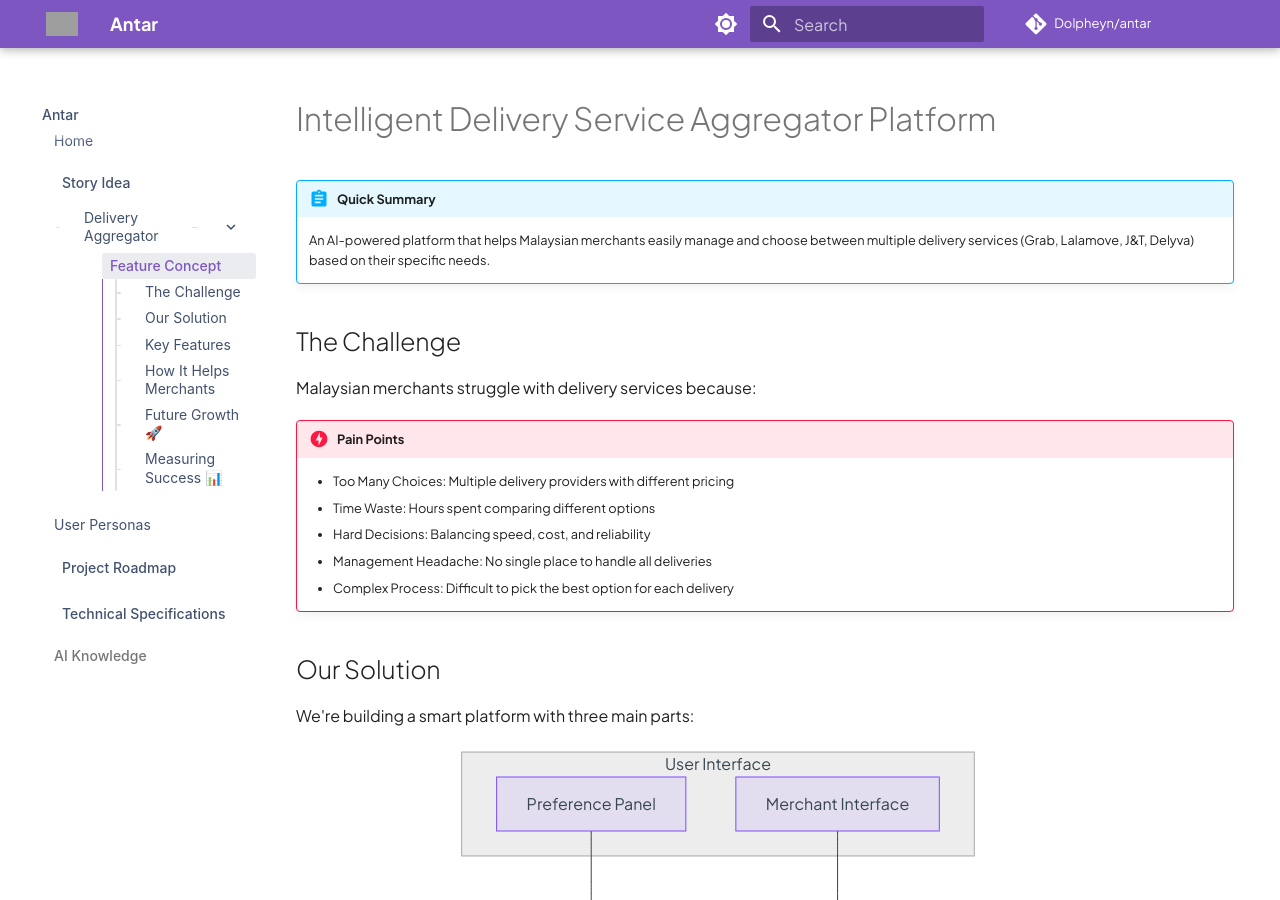
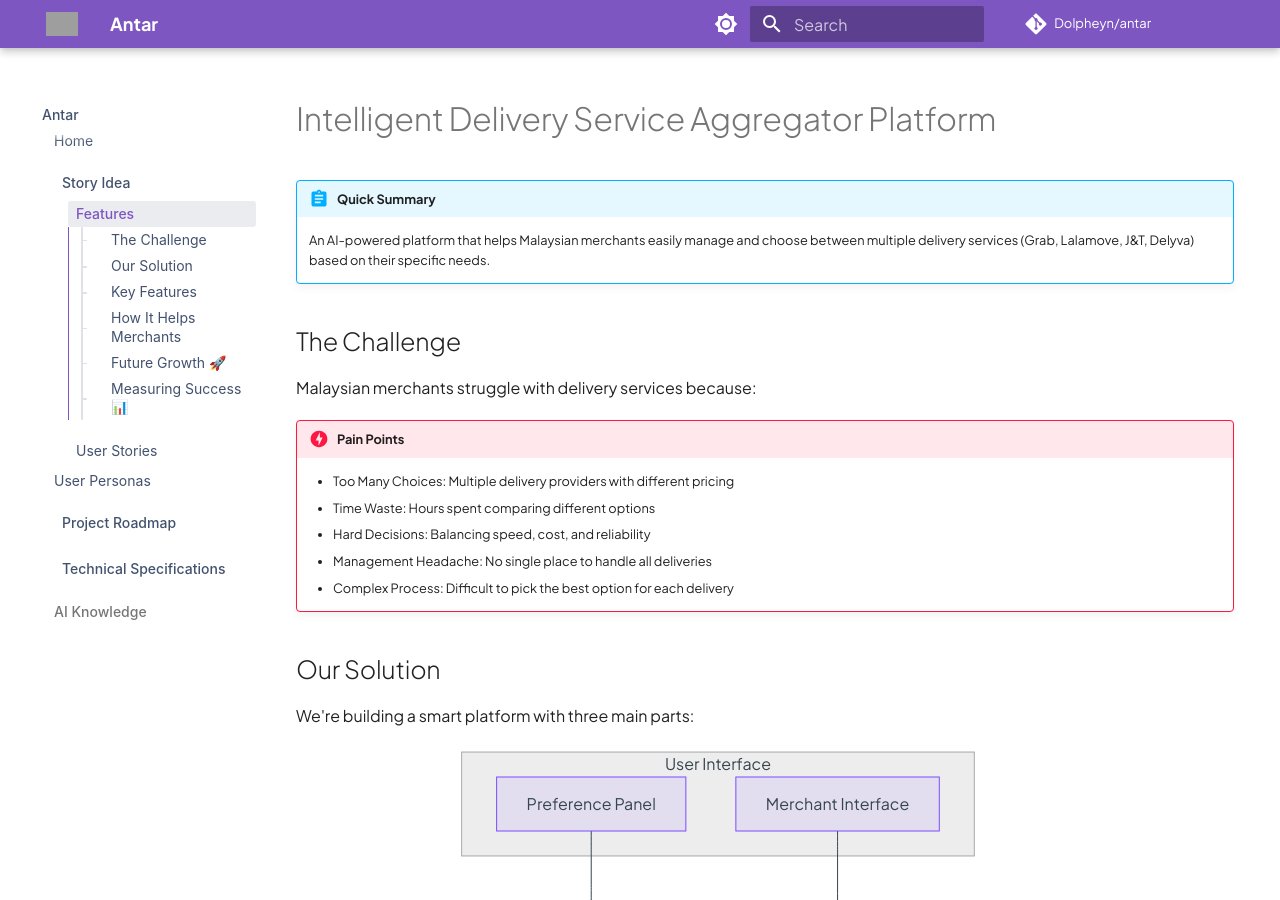
Before and after one commit to Dolpheyn/antar, an MkDocs documentation site: the page built from docs/story-idea/delivery-aggregator/feature-concept.md, in a window 1280 px wide and 900 px high. Built offline with MkDocs 1.6.1 and Material for MkDocs 9.7.7, drawn with Linux system fonts in a browser that asks for light colours; comment, search, counter and statistics services are not loaded; grey boxes are pictures that could not be loaded.

Commit message:
docs: update navigation structure
- Add User Stories page to navigation
- Simplify Story Idea section structure
- Improve documentation organization

```diff
--- a/mkdocs.yml
+++ b/mkdocs.yml
@@ -116,10 +116,9 @@
 nav:
   - Home: index.md
   - Story Idea:
-    - story-idea/index.md
-    - Delivery Aggregator:
-      - story-idea/delivery-aggregator/index.md
-      - Feature Concept: story-idea/delivery-aggregator/feature-concept.md
+    - story-idea/delivery-aggregator/index.md
+    - Features: story-idea/delivery-aggregator/feature-concept.md
+    - User Stories: story-idea/delivery-aggregator/user-stories.md
   - User Personas: user-personas/index.md
   - Project Roadmap:
     - project-roadmap/index.md
```
